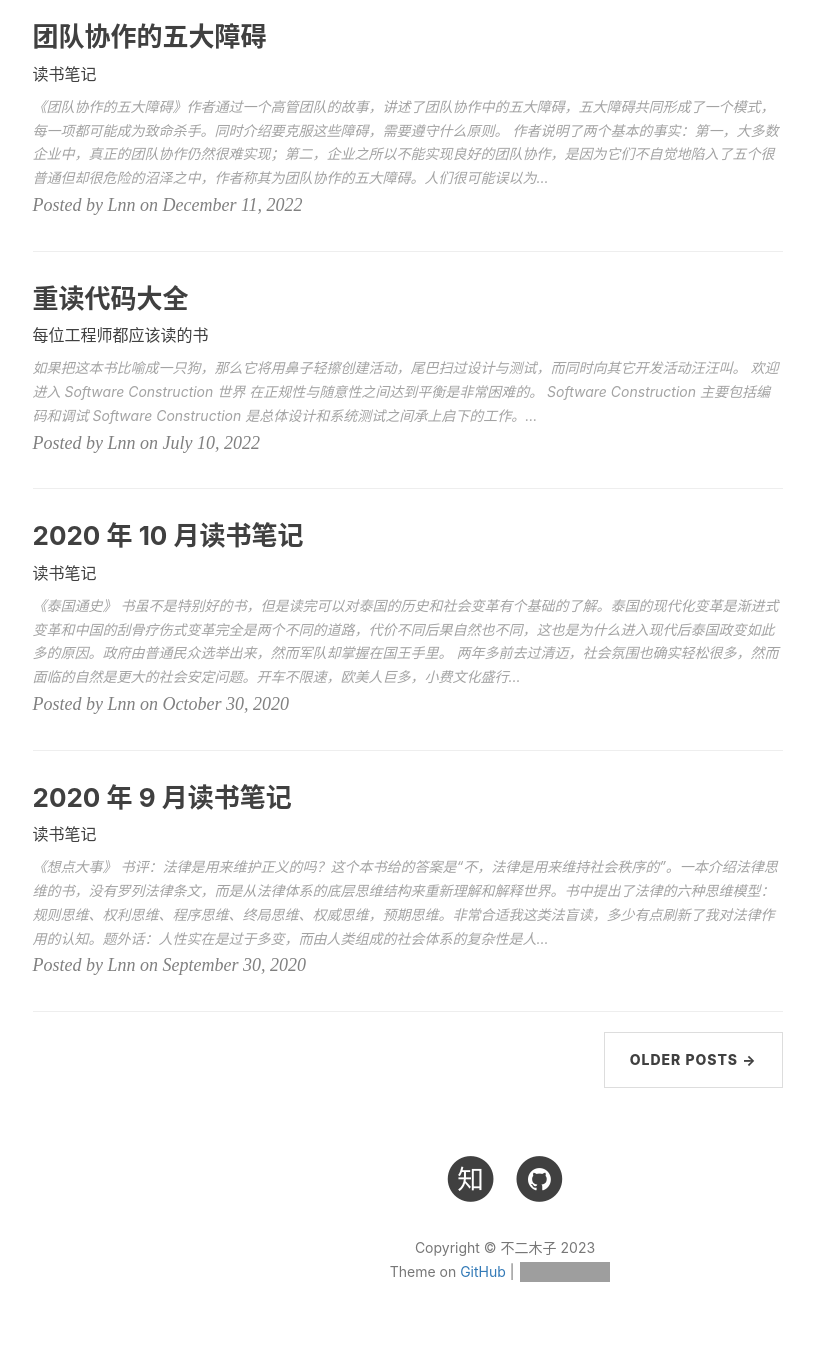
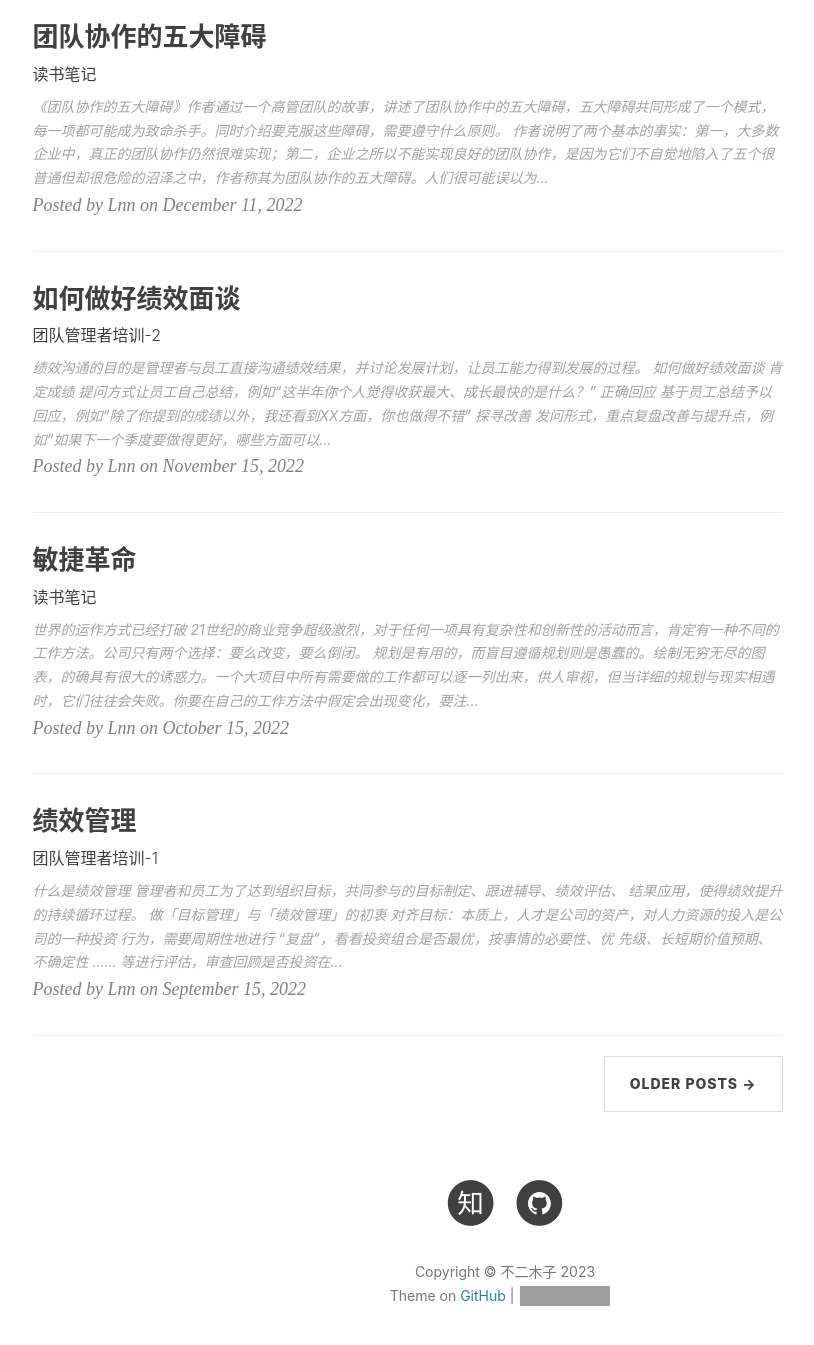
Before and after one commit to linnaname/linnaname.github.io, a Jekyll site: the page built from index.html, in a window 1280 px wide and 1400 px high, scrolled down 1992 px. Shown: the top 1345 px of the window, without its empty margins (135-949 px from the left). Built offline with Jekyll 4.4.1, drawn with Linux system fonts in a browser that asks for light colours; nearby versions of some CDN libraries; the list of posts is cut into pages by our own code; comment, search, counter and statistics services are not loaded; grey boxes are pictures that could not be loaded.

Commit message:
(fix) team lead post to hux theme

```diff
--- a/_posts/performance_overview.md
+++ b/_posts/2022-09-15-teamlead-performance_overview.md
@@ -1,16 +1,17 @@
+---
+layout:     post
+title:      绩效管理
+subtitle:   团队管理者培训-1
+date:       2022-09-15
+author:     Lnn
+header-img: img/home-bg-art.jpg
+catalog: 	 true
+tags:
+    - 课程笔记
+    - 绩效管理
+    - 团队管理
+---
 
-
-
-- [什么是绩效管理](#什么是绩效管理)
-- [做「目标管理」与「绩效管理」的初衷](#做目标管理与绩效管理的初衷)
-- [「目标管理」与「绩效评估」的关系](#目标管理与绩效评估的关系)
-- [绩效评估内容](#绩效评估内容)
-- [业绩结果的评估标准](#业绩结果的评估标准)
-- [绩效评估要点](#绩效评估要点)
-- [绩效结果的应用](#绩效结果的应用)
-
-
-<br>
 
 
 ## 什么是绩效管理
--- a/_posts/scrum.md
+++ b/_posts/2022-10-15-teamlead-scrum.md
@@ -1,17 +1,16 @@
-
-- [世界的运作方式已经打破](#世界的运作方式已经打破)
-- [Scrum的由来](#scrum的由来)
-- [聚焦团队，而非个人](#聚焦团队而非个人)
-- [以周期性的视角看待时间](#以周期性的视角看待时间)
-- [浪费是一种犯罪](#浪费是一种犯罪)
-- [务实规划，拒绝空想](#务实规划拒绝空想)
-- [把快乐转化为更高的绩效](#把快乐转化为更高的绩效)
-- [找到最有价值的 20%](#找到最有价值的-20)
-- [未来我们如何工作](#未来我们如何工作)
-- [Scrum 实践步骤](#scrum-实践步骤)
-
-
-<br>
+---
+layout:     post
+title:      敏捷革命
+subtitle:   读书笔记
+date:       2022-10-15
+author:     Lnn
+header-img: img/home-bg-art.jpg
+catalog: 	 true
+tags:
+    - 读书笔记
+    - 敏捷革命
+    - 软件工程
+---
 
 ## 世界的运作方式已经打破
 
--- a/_posts/performance_interview.md
+++ b/_posts/2022-11-15-teamlead-performance_interview.md
@@ -1,15 +1,20 @@
+---
+layout:     post
+title:      如何做好绩效面谈
+subtitle:   团队管理者培训-2
+date:       2022-11-15
+author:     Lnn
+header-img: img/home-bg-art.jpg
+catalog: 	 true
+tags:
+    - 课程笔记
+    - 绩效面谈
+    - 团队管理
+---
+
 
 **绩效沟通的目的是管理者与员工直接沟通绩效结果，并讨论发展计划，让员工能力得到发展的过程。**
 
-
-- [如何做好绩效面谈](#如何做好绩效面谈)
-- [绩效面谈指南](#绩效面谈指南)
-- [绩效面谈常见的「坑」](#绩效面谈常见的坑)
-- [「改进型反馈」怎么给](#改进型反馈怎么给)
-  - [参考话术](#参考话术)
-
-
-<br>
 
 ## 如何做好绩效面谈
 
--- a/tags.html
+++ b/tags.html
@@ -2,7 +2,7 @@
 title: Tags
 layout: default
 description: keep hungry keep foolish
-header-img: "img/tag-bg.jpg"
+header-img: "img/post-bg-keybord.jpg"
 ---
 
 <!-- Page Header -->
```
